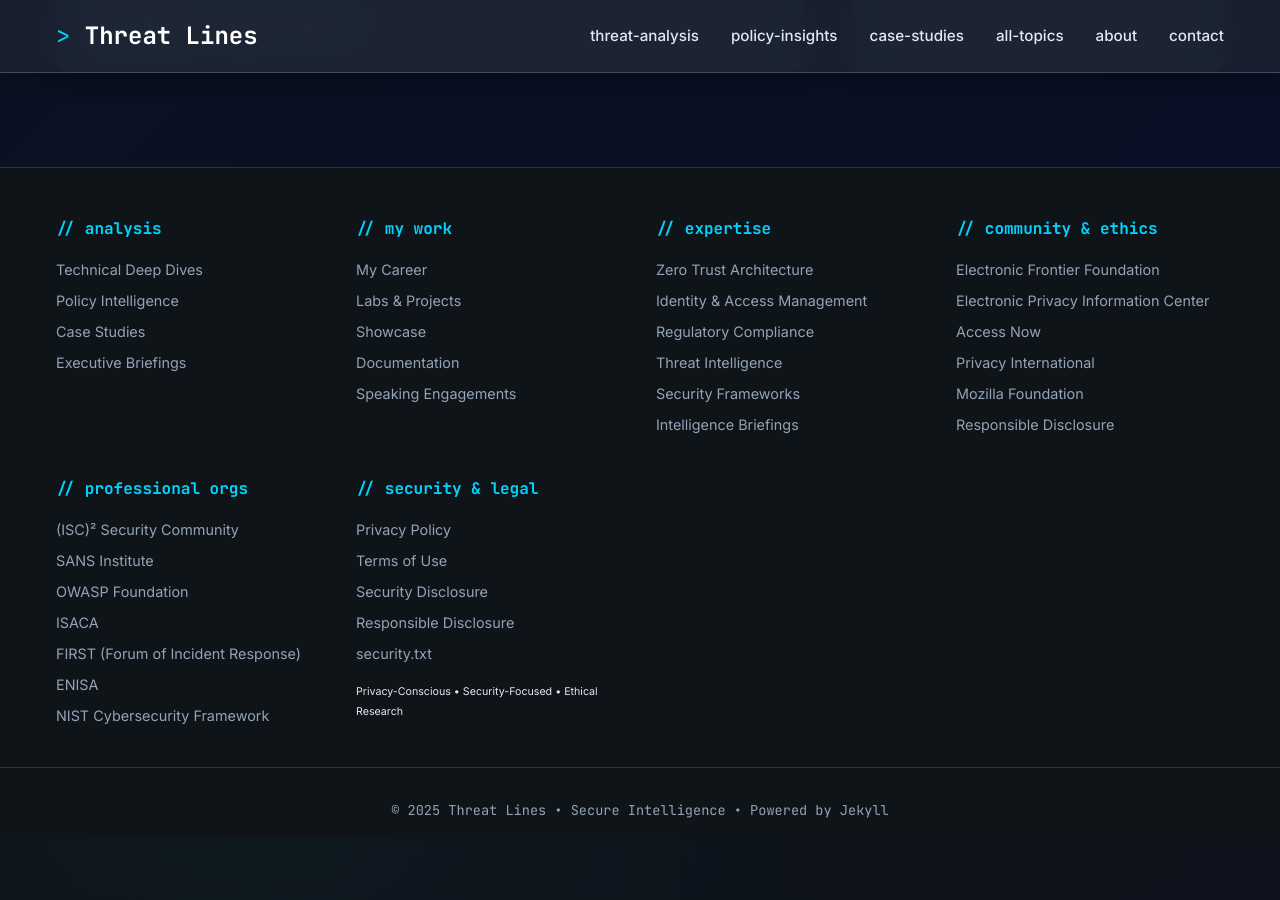
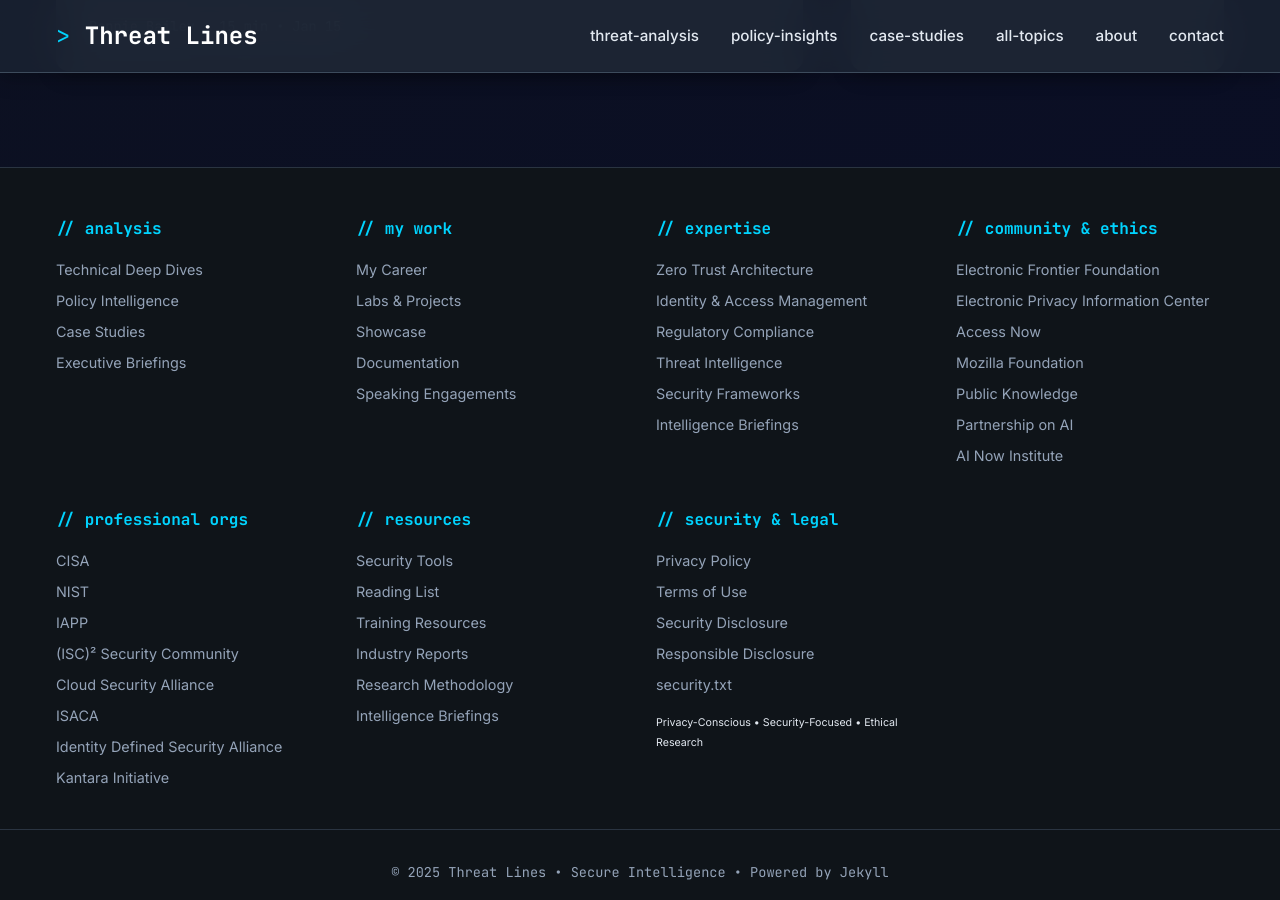
Before and after one commit to ronnie-bailey/threatlines, a Jekyll site: the page built from index.html, in a window 1280 px wide and 900 px high, scrolled down 3374 px. Built offline with Jekyll 4.4.1, drawn with Linux system fonts in a browser that asks for light colours; before the commit the page ends 4212 px from its top, so only the background shows below that.

Commit message:
Update default.html

```diff
--- a/_layouts/default.html
+++ b/_layouts/default.html
@@ -67,20 +67,32 @@
                 <a href="https://www.eff.org" target="_blank" rel="noopener">Electronic Frontier Foundation</a>
                 <a href="https://www.epic.org" target="_blank" rel="noopener">Electronic Privacy Information Center</a>
                 <a href="https://www.accessnow.org" target="_blank" rel="noopener">Access Now</a>
-                <a href="https://privacyinternational.org" target="_blank" rel="noopener">Privacy International</a>
                 <a href="https://foundation.mozilla.org" target="_blank" rel="noopener">Mozilla Foundation</a>
-                <a href="{{ '/disclosure' | relative_url }}">Responsible Disclosure</a>
+                <a href="https://www.publicknowledge.org" target="_blank" rel="noopener">Public Knowledge</a>
+                <a href="https://partnershiponai.org" target="_blank" rel="noopener">Partnership on AI</a>
+                <a href="https://ainowinstitute.org" target="_blank" rel="noopener">AI Now Institute</a>
             </div>
 
             <div class="footer-section">
                 <h4>// professional orgs</h4>
+                <a href="https://www.cisa.gov" target="_blank" rel="noopener">CISA</a>
+                <a href="https://www.nist.gov/cyberframework" target="_blank" rel="noopener">NIST</a>
+                <a href="https://iapp.org" target="_blank" rel="noopener">IAPP</a>
                 <a href="https://www.isc2.org" target="_blank" rel="noopener">(ISC)² Security Community</a>
-                <a href="https://www.sans.org" target="_blank" rel="noopener">SANS Institute</a>
-                <a href="https://www.owasp.org" target="_blank" rel="noopener">OWASP Foundation</a>
+                <a href="https://cloudsecurityalliance.org" target="_blank" rel="noopener">Cloud Security Alliance</a>
                 <a href="https://www.isaca.org" target="_blank" rel="noopener">ISACA</a>
-                <a href="https://www.first.org" target="_blank" rel="noopener">FIRST (Forum of Incident Response)</a>
-                <a href="https://www.enisa.europa.eu" target="_blank" rel="noopener">ENISA</a>
-                <a href="https://www.nist.gov/cyberframework" target="_blank" rel="noopener">NIST Cybersecurity Framework</a>
+                <a href="https://www.idsalliance.org" target="_blank" rel="noopener">Identity Defined Security Alliance</a>
+                <a href="https://kantarainitiative.org" target="_blank" rel="noopener">Kantara Initiative</a>
+            </div>
+
+            <div class="footer-section">
+                <h4>// resources</h4>
+                <a href="{{ '/tools' | relative_url }}">Security Tools</a>
+                <a href="{{ '/reading-list' | relative_url }}">Reading List</a>
+                <a href="{{ '/training' | relative_url }}">Training Resources</a>
+                <a href="{{ '/reports' | relative_url }}">Industry Reports</a>
+                <a href="{{ '/methodology' | relative_url }}">Research Methodology</a>
+                <a href="{{ '/newsletter' | relative_url }}">Intelligence Briefings</a>
             </div>
 
             <div class="footer-section">
```
